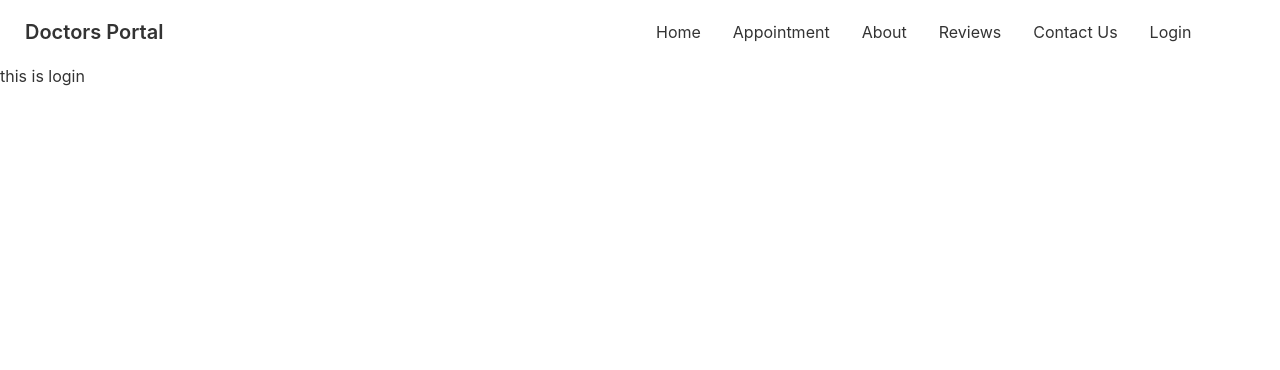
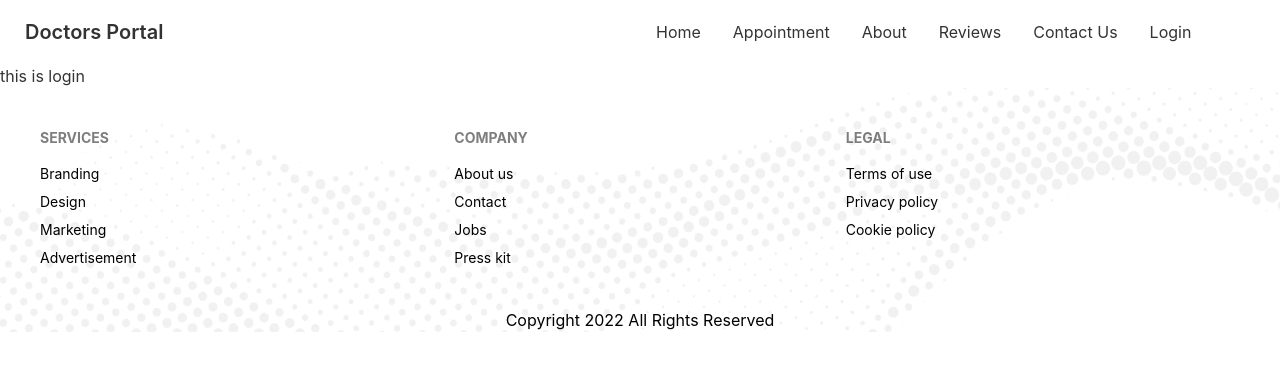
Before and after one commit to Jonied-mirza-shakib/doctors-portal-client, a React (Create React App) app: page /login in a window 1280 px wide. Shown: the top 370 px of the page. Built offline with nearby package versions, Linux system fonts and the light colour scheme.

Commit message:
complete the footer section

```diff
--- a/src/App.js
+++ b/src/App.js
@@ -7,6 +7,7 @@ import Home from './Pages/Home/Home';
 import Rivews from './Pages/Rivews/Rivews';
 import Login from './Pages/Login/Login'
 import Navbar from './Pages/Shared/Navbar';
+import Footer from './Pages/Footer/Footer';
 
 
 function App() {
@@ -21,6 +22,7 @@ function App() {
         <Route path='/contactUs' element={<ContactUs></ContactUs>}></Route>
         <Route path='/login' element={<Login></Login>}></Route>
       </Routes>
+      <Footer></Footer>
     </div>
   );
 }
--- /dev/null
+++ b/src/Pages/Footer/Footer.js
@@ -0,0 +1,36 @@
+import React from 'react';
+import footerBg from '../../assets/images/footer.png'
+
+const Footer = () => {
+    return (
+        <div className='mx-auto' style={{ background: `url(${footerBg})`, backgroundSize: 'cover', backgroundPosition: 'center' }}>
+            <footer class="footer p-10 text-black">
+                <div>
+                    <span class="footer-title">Services</span>
+                    <a class="link link-hover">Branding</a>
+                    <a class="link link-hover">Design</a>
+                    <a class="link link-hover">Marketing</a>
+                    <a class="link link-hover">Advertisement</a>
+                </div>
+                <div>
+                    <span class="footer-title">Company</span>
+                    <a class="link link-hover">About us</a>
+                    <a class="link link-hover">Contact</a>
+                    <a class="link link-hover">Jobs</a>
+                    <a class="link link-hover">Press kit</a>
+                </div>
+                <div>
+                    <span class="footer-title">Legal</span>
+                    <a class="link link-hover">Terms of use</a>
+                    <a class="link link-hover">Privacy policy</a>
+                    <a class="link link-hover">Cookie policy</a>
+                </div>
+            </footer>
+            <div className='text-black text-center'>
+                <p>Copyright 2022 All Rights Reserved</p>
+            </div>
+        </div>
+    );
+};
+
+export default Footer;
--- /dev/null
+++ b/src/Pages/Home/ContactUs.js
@@ -0,0 +1,28 @@
+import React from 'react';
+import formBg from '../../assets/images/appointment.png'
+
+const ContactUs = () => {
+    return (
+        <div style={{ background: `url(${formBg})` }} className='flex flex-col justify-center items-center my-20 pb-10'>
+            <div className='my-10 text-white'>
+                <h5 className='font-bold text-center'>Contact Us</h5>
+                <h2 className='text-4xl'>Stay connected with us</h2>
+            </div>
+            <div>
+                <form action="#" method="post">
+                    <input className='w-full p-2 rounded-lg border-solid border-2 border-indigo-600 mb-3' type="email" name="email" placeholder='Enter Your Email' />
+                    <br />
+                    <input className='w-full p-2 rounded-lg border-solid border-2 border-indigo-600 mb-3' type="text" name="text" placeholder='Subject' />
+                    <br />
+                    <textarea name="message p-2 rounded-lg border-solid border-2 border-indigo-600 mb-3" cols="70" rows="10" placeholder='Enter Your Message'></textarea>
+                    <br />
+                    <div className='flex justify-center'>
+                        <input type="submit" value="Submit" className='btn btn-primary text-white w-full text-xl' />
+                    </div>
+                </form>
+            </div>
+        </div>
+    );
+};
+
+export default ContactUs;
--- a/src/Pages/Home/Home.js
+++ b/src/Pages/Home/Home.js
@@ -1,5 +1,6 @@
 import React from 'react';
 import Banner from './Banner';
+import ContactUs from './ContactUs';
 import DentalCare from './DentalCare';
 import Info from './Info';
 import MakeAnAppointment from './MakeAnAppointment';
@@ -15,6 +16,7 @@ const Home = () => {
             <DentalCare></DentalCare>
             <MakeAnAppointment></MakeAnAppointment>
             <Testimonials></Testimonials>
+            <ContactUs></ContactUs>
         </div>
     );
 };
--- a/src/Pages/Home/Info.js
+++ b/src/Pages/Home/Info.js
@@ -7,9 +7,9 @@ import phone from '../../assets/icons/phone.svg'
 const Info = () => {
     return (
         <div className='grid grid-cols-1 lg:grid-cols-3 gap-5'>
-            <InfoCart className='bg-purple-900' cartTitle='Opening Hours' img={clock}></InfoCart>
-            <InfoCart className='bg-accent-focus' cartTitle='Our Location' img={marker}></InfoCart>
-            <InfoCart className='bg-neutral-focus' cartTitle='Contact Us' img={phone}></InfoCart>
+            <InfoCart bgClass='bg-primary' cartTitle='Opening Hours' img={clock}></InfoCart>
+            <InfoCart bgClass='bg-accent' cartTitle='Our Location' img={marker}></InfoCart>
+            <InfoCart bgClass='bg-neutral' cartTitle='Contact Us' img={phone}></InfoCart>
         </div>
     );
 };
--- a/src/Pages/Home/InfoCart.js
+++ b/src/Pages/Home/InfoCart.js
@@ -2,7 +2,7 @@ import React from 'react';
 
 const InfoCart = ({ img, cartTitle, bgClass, className }) => {
     return (
-        <div className={`card lg:card-side bg-base-100 shadow-xl ${className}`}>
+        <div className={`card lg:card-side bg-base-100 shadow-xl ${bgClass}`}>
             <figure className='pl-5'>
                 <img src={img} alt="Album" />
             </figure>
--- a/src/Pages/Home/Testimonial.js
+++ b/src/Pages/Home/Testimonial.js
@@ -1,18 +1,17 @@
 import React from 'react';
 
-const Testimonial = ({ testimonials }) => {
-    console.log(testimonials)
+const Testimonial = ({ Istestimonials }) => {
     return (
         <div className="card card-compact lg:mx-w-lg bg-base-100 shadow-xl py-5">
             <div className="card-body">
-                <p className='capitalize mb-5'>{testimonials.description}</p>
+                <p className='capitalize mb-5'>{Istestimonials.description}</p>
                 <div className="card-actions flex items-center">
                     <div>
-                        <figure><img src={testimonials?.img} /></figure>
+                        <figure><img src={Istestimonials.img} /></figure>
                     </div>
                     <div>
-                        <h4 className='text-slate-900 font-bold'>{testimonials.name}</h4>
-                        <p className='text-slate-900'>{testimonials.location}</p>
+                        <h4 className='text-slate-900 font-bold'>{Istestimonials.name}</h4>
+                        <p className='text-slate-900'>{Istestimonials.location}</p>
                     </div>
                 </div>
             </div>
--- a/src/Pages/Home/Testimonials.js
+++ b/src/Pages/Home/Testimonials.js
@@ -42,7 +42,7 @@ const Testimonials = () => {
             </div>
             <div className='grid sm:grid-cols-1 md:grid-cols-2 lg:grid-cols-3 gap-10'>
                 {
-                    testimonial.map(testimonials => <Testimonial key={testimonials._id} testimonials={testimonials}></Testimonial>)
+                    testimonial.map(Istestimonials => <Testimonial key={Istestimonials._id} Istestimonials={Istestimonials}></Testimonial>)
                 }
             </div>
         </div>
```
